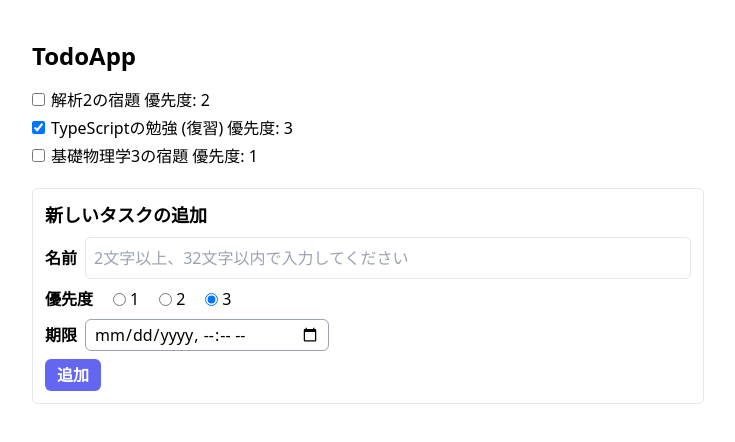
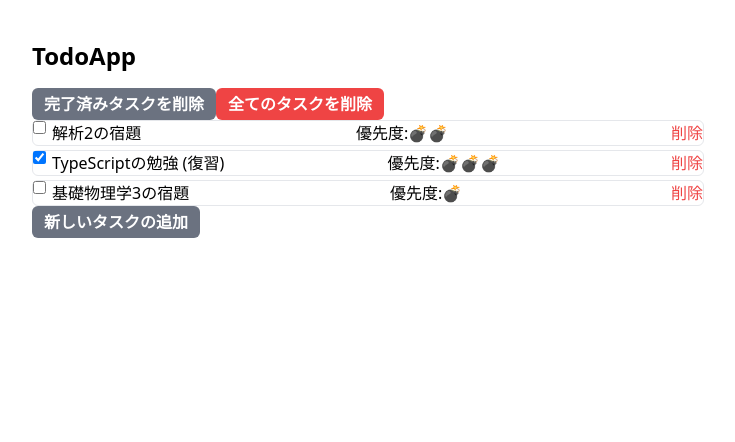
Before and after one commit to megumegu256/react-todo-app, a React (Vite) app: page / in a window 1280 px wide. Shown: the top 442 px of the page, without its empty margins (272-1007 px from the left). Built offline with nearby package versions, Linux system fonts and the light colour scheme.

Commit message:
update 5 files

```diff
--- a/src/App.tsx
+++ b/src/App.tsx
@@ -15,6 +15,11 @@ const App = () => {
   const [newTodoPriority, setNewTodoPriority] = useState(3);
   const [newTodoDeadline, setNewTodoDeadline] = useState<Date | null>(null);
   const [newTodoNameError, setNewTodoNameError] = useState("");
+  const [showSettings, setShowSettings] = useState(false);
+  const [confirmDialog, setConfirmDialog] = useState<{
+    message: string;
+    onConfirm: () => void;
+  } | null>(null);
 
   const updateIsDone = (id: string, value: boolean) => {
     const updatedTodos = todos.map((todo) => {
@@ -24,6 +29,11 @@ const App = () => {
         return todo;
       }
     });
+    setTodos(updatedTodos);
+  };
+
+  const deleteTodo = (id: string) => {
+    const updatedTodos = todos.filter((todo) => todo.id !== id);
     setTodos(updatedTodos);
   };
 
@@ -72,16 +82,61 @@ const App = () => {
     setNewTodoName("");
     setNewTodoPriority(3);
     setNewTodoDeadline(null);
+    setShowSettings(false);
+  };
+
+  const handleConfirm = (message: string, onConfirm: () => void) => {
+    setConfirmDialog({ message, onConfirm });
+  };
+
+  const handleConfirmClose = () => {
+    setConfirmDialog(null);
   };
 
   return (
     <div className="mx-4 mt-10 max-w-2xl md:mx-auto">
       <h1 className="mb-4 text-2xl font-bold">TodoApp</h1>
-      <TodoList todos={todos} updateIsDone={updateIsDone} />
 
+      <button
+        type="button"
+        onClick={() =>
+          handleConfirm("本当に完了済みタスクを削除しますか？", () => {
+            const uncompletedTodos = todos.filter((todo) => !todo.isDone);
+            setTodos(uncompletedTodos);
+          })
+        }
+        className="rounded-md bg-gray-500 px-3 py-1 font-bold text-white hover:bg-gray-600"
+      >
+        完了済みタスクを削除
+      </button>
+
+      <button
+        type="button"
+        onClick={() =>
+          handleConfirm("本当に全てのタスクを削除しますか？", () => {
+            setTodos([]);
+          })
+        }
+        className="rounded-md bg-red-500 px-3 py-1 font-bold text-white hover:bg-red-600"
+      >
+        全てのタスクを削除
+      </button>
+
+      <TodoList
+        todos={todos}
+        updateIsDone={updateIsDone}
+        deleteTodo={deleteTodo}
+      />
+      <button
+        type="button"
+        onClick={() => setShowSettings(!showSettings)}
+        className="rounded-md bg-gray-500 px-3 py-1 font-bold text-white hover:bg-gray-600"
+      >
+        新しいタスクの追加
+      </button>
+      {showSettings && (
         <div className="mt-5 space-y-2 rounded-md border p-3">
           <h2 className="text-lg font-bold">新しいタスクの追加</h2>
-        {/* 編集: ここから... */}
           <div>
             <div className="flex items-center space-x-2">
               <label className="font-bold" htmlFor="newTodoName">
@@ -109,7 +164,6 @@ const App = () => {
               </div>
             )}
           </div>
-        {/* ...ここまで */}
 
           <div className="flex gap-5">
             <div className="font-bold">優先度</div>
@@ -156,6 +210,32 @@ const App = () => {
             追加
           </button>
         </div>
+      )}
+
+      {confirmDialog && (
+        <div className="fixed inset-0 flex items-center justify-center bg-black bg-opacity-50">
+          <div className="rounded-md bg-white p-5 shadow-md">
+            <p className="mb-4">{confirmDialog.message}</p>
+            <div className="flex justify-end space-x-2">
+              <button
+                onClick={() => {
+                  confirmDialog.onConfirm();
+                  handleConfirmClose();
+                }}
+                className="rounded-md bg-red-500 px-3 py-1 font-bold text-white hover:bg-red-600"
+              >
+                はい
+              </button>
+              <button
+                onClick={handleConfirmClose}
+                className="rounded-md bg-gray-500 px-3 py-1 font-bold text-white hover:bg-gray-600"
+              >
+                いいえ
+              </button>
+            </div>
+          </div>
+        </div>
+      )}
     </div>
   );
 };
--- a/src/TodoList.tsx
+++ b/src/TodoList.tsx
@@ -3,7 +3,8 @@ import { Todo } from "./types";
 
 type Props = {
   todos: Todo[];
-  updateIsDone: (id: string, value: boolean) => void; // ◀◀ 追加
+  updateIsDone: (id: string, value: boolean) => void;
+  deleteTodo: (id: string) => void;
 };
 
 const TodoList = (props: Props) => {
@@ -20,14 +21,35 @@ const TodoList = (props: Props) => {
   return (
     <div className="space-y-1">
       {todos.map((todo) => (
-        <div key={todo.id}>
+        <div
+          key={todo.id}
+          className="flex items-center justify-between rounded-md border p-0"
+        >
+          <div className="flex grow items-start">
             <input
               type="checkbox"
               checked={todo.isDone}
               onChange={(e) => props.updateIsDone(todo.id, e.target.checked)}
               className="mr-1.5 cursor-pointer"
             />
-          {todo.name} 優先度: {todo.priority}
+            <div className="flex grow items-center">{todo.name}</div>
+
+            <div className="flex grow items-center">
+              優先度:{" "}
+              {Array(todo.priority)
+                .fill("💣")
+                .map((bomb, index) => (
+                  <span key={index}>{bomb}</span>
+                ))}
+            </div>
+
+            <button
+              onClick={() => props.deleteTodo(todo.id)}
+              className="ml-2 text-red-500 hover:text-red-700"
+            >
+              削除
+            </button>
+          </div>
         </div>
       ))}
     </div>
--- a/src/types.ts
+++ b/src/types.ts
@@ -3,5 +3,5 @@ export type Todo = {
   name: string;
   isDone: boolean;
   priority: number;
-  deadline: Date | null; // ◀◀ 注目
+  deadline: Date | null;
 };
```
Lines whose indentation alone changed are shown as unchanged.
